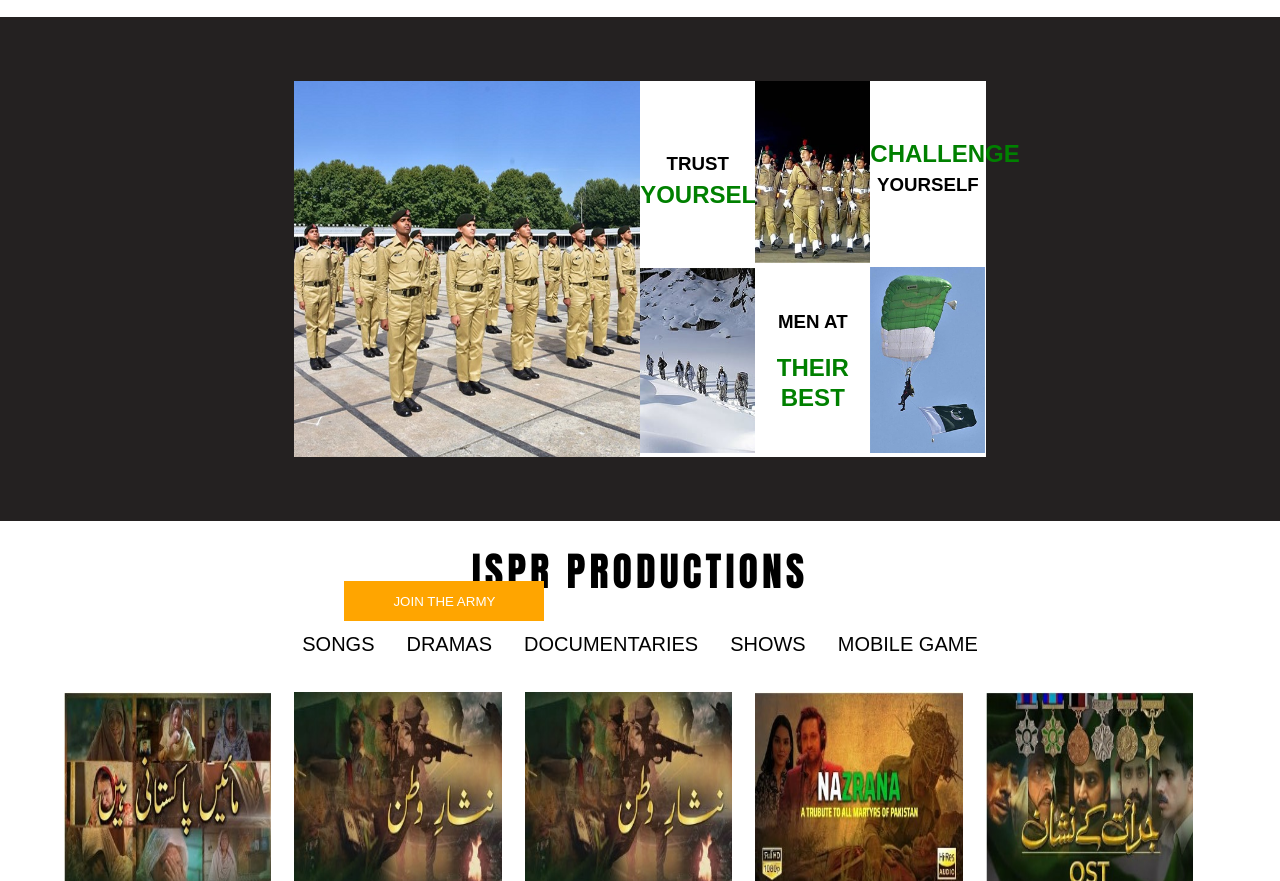
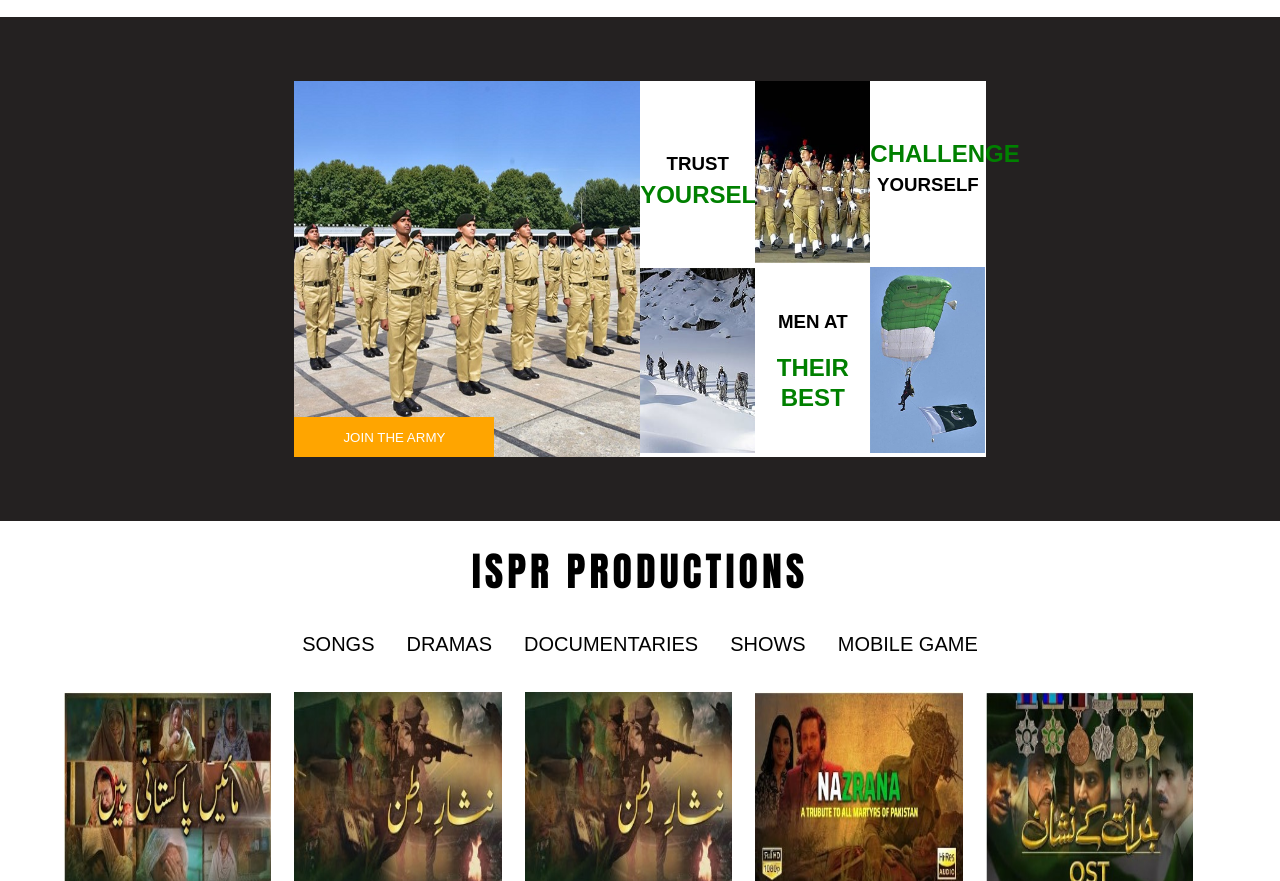
Before and after one commit to Ashfaq778/ispr, a plain HTML site: page index.html in a window 1280 px wide. Shown: the part 4102-4983 px from the top of the page. Drawn offline with Linux system fonts and the light colour scheme.

Commit message:
Update style.css
updated

```diff
--- a/style.css
+++ b/style.css
@@ -298,6 +298,7 @@ body {
   }
 
 .in_img {
+  position: relative;
   display: flex;
   width: 50%;
   }
@@ -335,9 +336,9 @@ body {
   color: white;
   background-color: orange;
   position: absolute;
+bottom:0;
+    left:0;
   border: none;
-  margin-top: 500px;
-  margin-left: 50px;
   width: 200px;
   height: 40px;
 }
```
